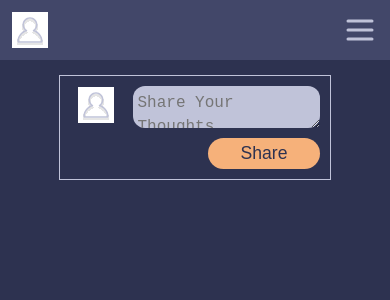
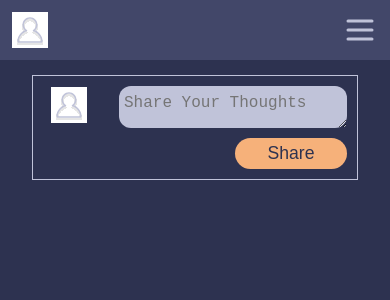
Before and after one commit to kashef7/ViteReactApp, a React (Vite) app in the folder viteApp/: page / in a window 390 px wide. Shown: the top 300 px of the page. Built offline with nearby package versions, Linux system fonts and the light colour scheme.

Commit message:
changed home css

```diff
--- a/viteApp/src/css/Home.css
+++ b/viteApp/src/css/Home.css
@@ -91,6 +91,6 @@
 
 @media (max-width : 600px){
     .ShareBox{
-        width: 15.625rem;;
+        width: 19rem;;
     }
 }
--- a/viteApp/src/css/Share.css
+++ b/viteApp/src/css/Share.css
@@ -14,7 +14,7 @@
 
 @media (max-width:600px){
     .otherShares{
-        width: 15.625rem;;
+        width: 19rem;;
     }
 }
 
```
